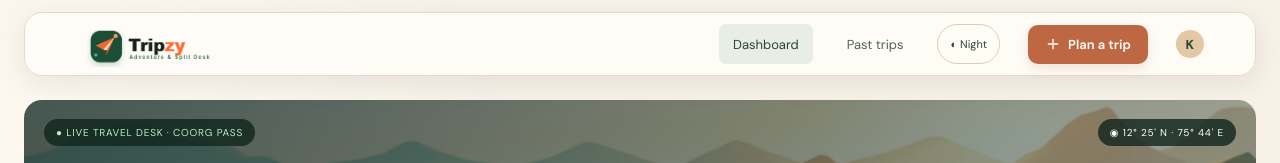
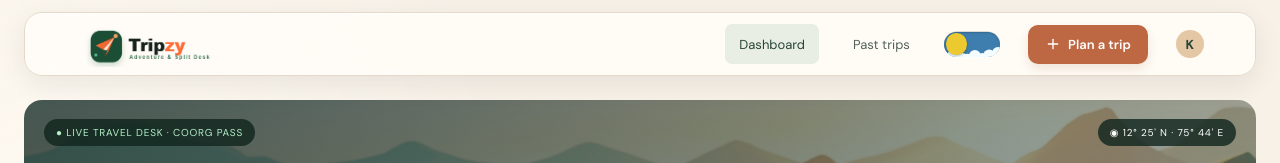
Before and after one commit to Krishnendu-ux/Tripzy, a React (Vite) app: page / in a window 1280 px wide. Shown: the top 163 px of the page. Built offline with nearby package versions, Linux system fonts and the light colour scheme; a web font is replaced by a local one.

Commit message:
Add animated theme switch
Replace the text theme control with an accessible animated day and night toggle.

Co-authored-by: Copilot <223556219+Copilot@users.noreply.github.com>

```diff
--- a/src/App.css
+++ b/src/App.css
@@ -186,4 +186,24 @@ html[data-theme="night"] .archive-bottom .button{background:#f4f0e8;color:#2b233
 html[data-theme="night"] .archive-page .green-pill,
 html[data-theme="night"] .archive-page .section-heading h2 small{background:#dcebcf;color:#2b2330}
 html[data-theme="night"] .archive-page .archive-image .badge{background:#f4f0e8;color:#2b2330}
+/* Animated day/night switch */
+.theme-switch{--toggle-size:10px;--container-width:5.625em;--container-height:2.5em;--container-radius:6.25em;--container-light-bg:#3d7eae;--container-night-bg:#1d1f2c;--circle-container-diameter:3.375em;--sun-moon-diameter:2.125em;--sun-bg:#ecca2f;--moon-bg:#c4c9d1;--spot-color:#959db1;--circle-container-offset:calc((var(--circle-container-diameter) - var(--container-height)) / 2 * -1);--transition:.5s cubic-bezier(0,-.02,.4,1.25);--circle-transition:.3s cubic-bezier(0,-.02,.35,1.17);display:block!important;position:relative;width:var(--container-width);height:var(--container-height);font-size:var(--toggle-size);cursor:pointer}
+.theme-switch *,.theme-switch *::before,.theme-switch *::after{box-sizing:border-box;margin:0;padding:0;font-size:var(--toggle-size)}
+.theme-switch__checkbox{display:none}
+.theme-switch__container{display:block!important;position:relative;width:var(--container-width);height:var(--container-height);overflow:hidden;background:var(--container-light-bg);border-radius:var(--container-radius);box-shadow:0 -.062em .062em #0004,0 .062em .125em #ffffffef;transition:var(--transition)}
+.theme-switch__container::before{content:"";position:absolute;inset:0;border-radius:var(--container-radius);box-shadow:0 .05em .187em #0004 inset}
+.theme-switch__circle-container{display:flex;position:absolute;top:var(--circle-container-offset);left:var(--circle-container-offset);width:var(--circle-container-diameter);height:var(--circle-container-diameter);border-radius:var(--container-radius);pointer-events:none;transition:var(--circle-transition)}
+.theme-switch__sun-moon-container{position:relative;z-index:2;width:var(--sun-moon-diameter);height:var(--sun-moon-diameter);margin:auto;overflow:hidden;border-radius:var(--container-radius);background:var(--sun-bg);filter:drop-shadow(.062em .125em .125em #0004);transition:var(--transition)}
+.theme-switch__moon{display:block;width:100%;height:100%;position:relative;transform:translateX(100%);border-radius:inherit;background:var(--moon-bg);transition:var(--transition)}
+.theme-switch__spot{position:absolute;top:.75em;left:.312em;width:.75em;height:.75em;border-radius:50%;background:var(--spot-color)}
+.theme-switch__spot:nth-child(2){top:.937em;left:1.375em;width:.375em;height:.375em}
+.theme-switch__spot:nth-child(3){top:.312em;left:.812em;width:.25em;height:.25em}
+.theme-switch__clouds{position:absolute;bottom:-.625em;left:.312em;width:1.25em;height:1.25em;border-radius:var(--container-radius);background:#f3fdff;box-shadow:.937em .312em #f3fdff,1.437em .375em #f3fdff,2.187em 0 #f3fdff,2.937em .312em #f3fdff,3.625em -.062em #f3fdff,4.5em -.312em #f3fdff;transition:var(--transition)}
+.theme-switch__stars-container{position:absolute;top:-100%;left:.312em;width:2.75em;color:#fff;transition:var(--transition)}
+.theme-switch__checkbox:checked + .theme-switch__container{background:var(--container-night-bg)}
+.theme-switch__checkbox:checked + .theme-switch__container .theme-switch__circle-container{left:calc(100% - var(--circle-container-offset) - var(--circle-container-diameter))}
+.theme-switch__checkbox:checked + .theme-switch__container .theme-switch__moon{transform:translateX(0)}
+.theme-switch__checkbox:checked + .theme-switch__container .theme-switch__clouds{bottom:-4.062em}
+.theme-switch__checkbox:checked + .theme-switch__container .theme-switch__stars-container{top:50%;transform:translateY(-50%)}
+@media(max-width:800px){.topbar nav label.theme-switch{display:flex!important;height:44px!important;padding:0 14px!important;align-items:center;border-radius:10px}}
 @media(max-width:800px){.trip-card:nth-child(2){transform:none}.trip-card:nth-child(2):hover{transform:translateY(-3px)}.theme-toggle{display:flex!important;align-items:center}}
--- a/src/App.jsx
+++ b/src/App.jsx
@@ -57,7 +57,7 @@ function Button({ children, onClick, secondary = false, type = 'button' }) { ret
 function Header({ onHome, onCreate, onArchive, archive, darkMode, onToggleTheme }) {
   const [menuOpen, setMenuOpen] = useState(false)
   const closeMenu = () => setMenuOpen(false)
-  return <header className={`topbar ${menuOpen ? 'menu-open' : ''}`}><button className="brand" onClick={() => { closeMenu(); onHome() }}><img src="/tripnest-logo.png" alt="Tripzy" /></button><button className="menu-toggle" aria-label={menuOpen ? 'Close navigation' : 'Open navigation'} aria-expanded={menuOpen} onClick={() => setMenuOpen(!menuOpen)}>{menuOpen ? <X size={21} /> : <Menu size={21} />}</button><nav><button className={!archive ? 'active-nav' : ''} onClick={() => { closeMenu(); onHome() }}>Dashboard</button><button className={archive ? 'active-nav' : ''} onClick={() => { closeMenu(); onArchive() }}>Past trips</button><button className="theme-toggle" aria-label="Toggle colour theme" onClick={() => { closeMenu(); onToggleTheme() }}>{darkMode ? '☀ Light' : '◐ Night'}</button><Button onClick={() => { closeMenu(); onCreate() }}><Plus size={16} /> Plan a trip</Button><span className="avatar">K</span></nav></header>
+  return <header className={`topbar ${menuOpen ? 'menu-open' : ''}`}><button className="brand" onClick={() => { closeMenu(); onHome() }}><img src="/tripnest-logo.png" alt="Tripzy" /></button><button className="menu-toggle" aria-label={menuOpen ? 'Close navigation' : 'Open navigation'} aria-expanded={menuOpen} onClick={() => setMenuOpen(!menuOpen)}>{menuOpen ? <X size={21} /> : <Menu size={21} />}</button><nav><button className={!archive ? 'active-nav' : ''} onClick={() => { closeMenu(); onHome() }}>Dashboard</button><button className={archive ? 'active-nav' : ''} onClick={() => { closeMenu(); onArchive() }}>Past trips</button><label className="theme-switch" aria-label={darkMode ? 'Switch to light mode' : 'Switch to dark mode'}><input className="theme-switch__checkbox" type="checkbox" checked={darkMode} onChange={() => { closeMenu(); onToggleTheme() }} /><span className="theme-switch__container"><span className="theme-switch__circle-container"><span className="theme-switch__sun-moon-container"><span className="theme-switch__moon"><span className="theme-switch__spot" /><span className="theme-switch__spot" /><span className="theme-switch__spot" /></span></span></span><span className="theme-switch__clouds" /><span className="theme-switch__stars-container">✦ ✧</span></span></label><Button onClick={() => { closeMenu(); onCreate() }}><Plus size={16} /> Plan a trip</Button><span className="avatar">K</span></nav></header>
 }
 function TripCard({ trip, onOpen }) {
   const days = daysUntil(trip.startDate)
```
